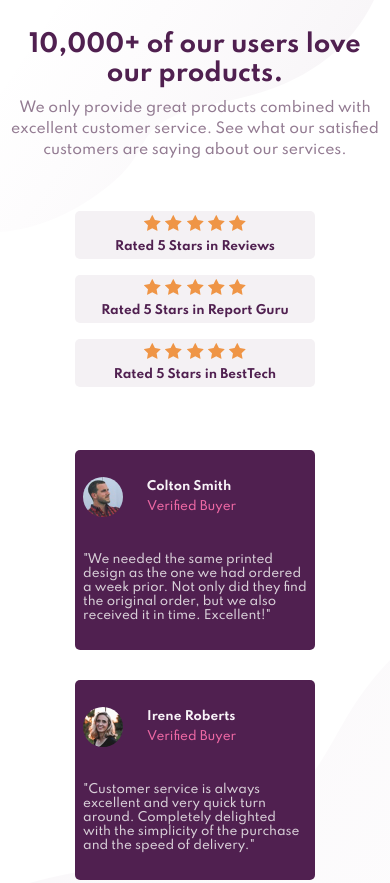
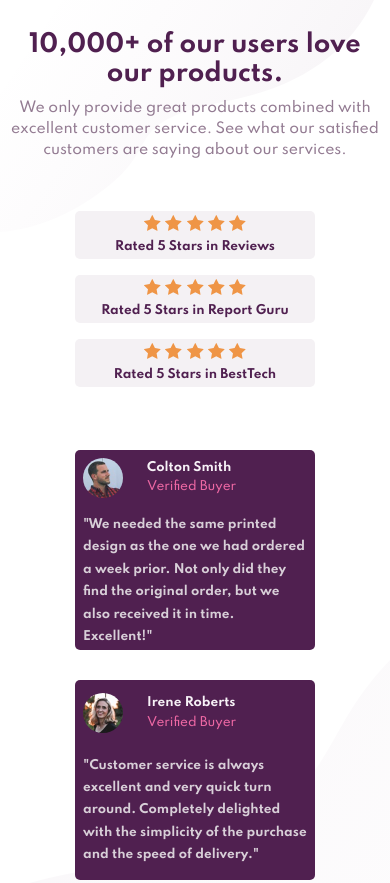
Before and after one commit to Darshan-Pandya10/social-proof-section, a plain HTML site: page index.html in a window 390 px wide. Shown: the top 883 px of the page. Drawn offline with Linux system fonts and the light colour scheme.

Commit message:
added line height to the review paragraph.

```diff
--- a/style.css
+++ b/style.css
@@ -289,4 +289,11 @@ p {
         padding: 8px;
         margin: 0px 15px;
     }
+
+     .review {
+        padding-top: 1rem;
+        color: hsl(303, 10%, 83%);
+        font-weight: 600;
+        line-height: 1.4rem;
+    }
 }
```
